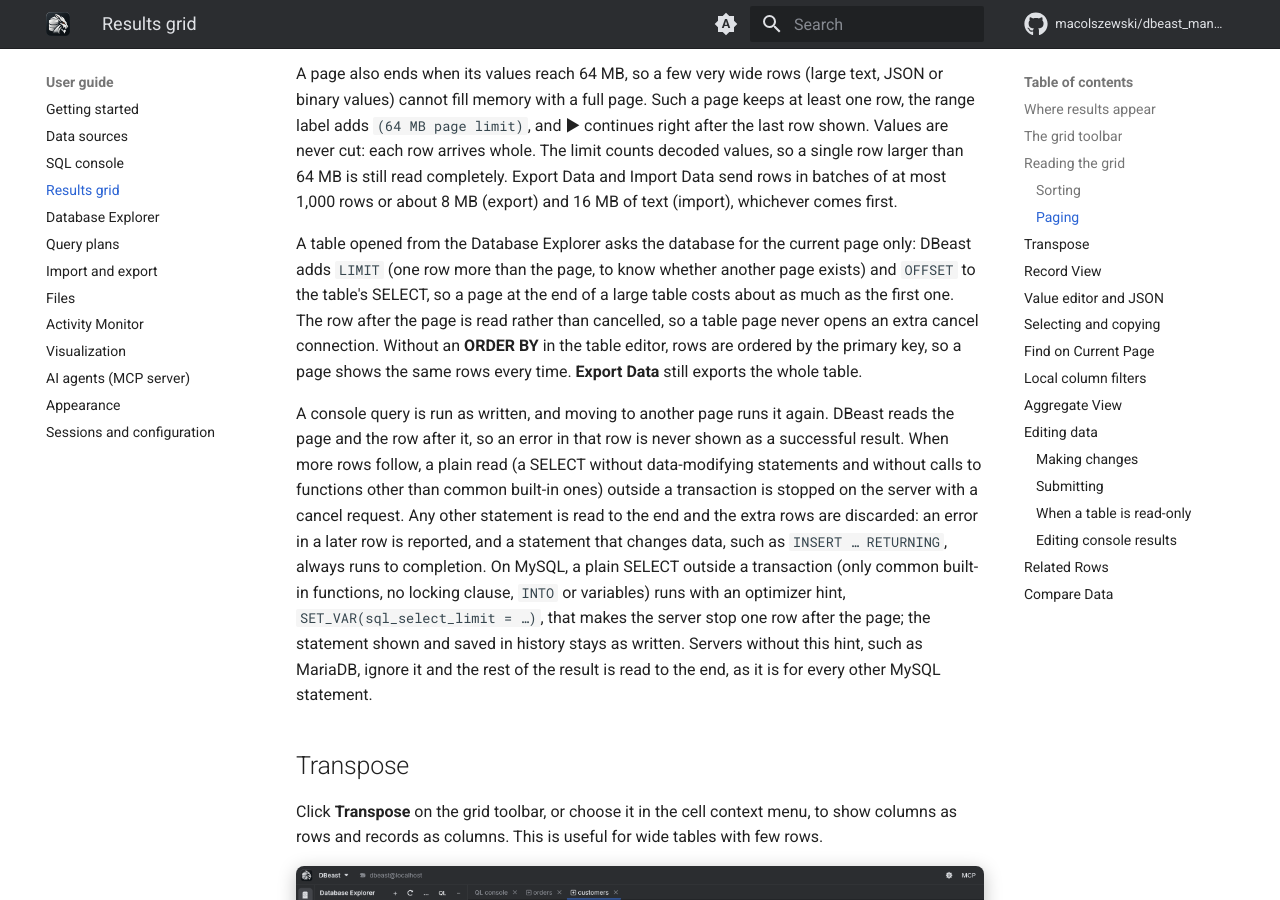
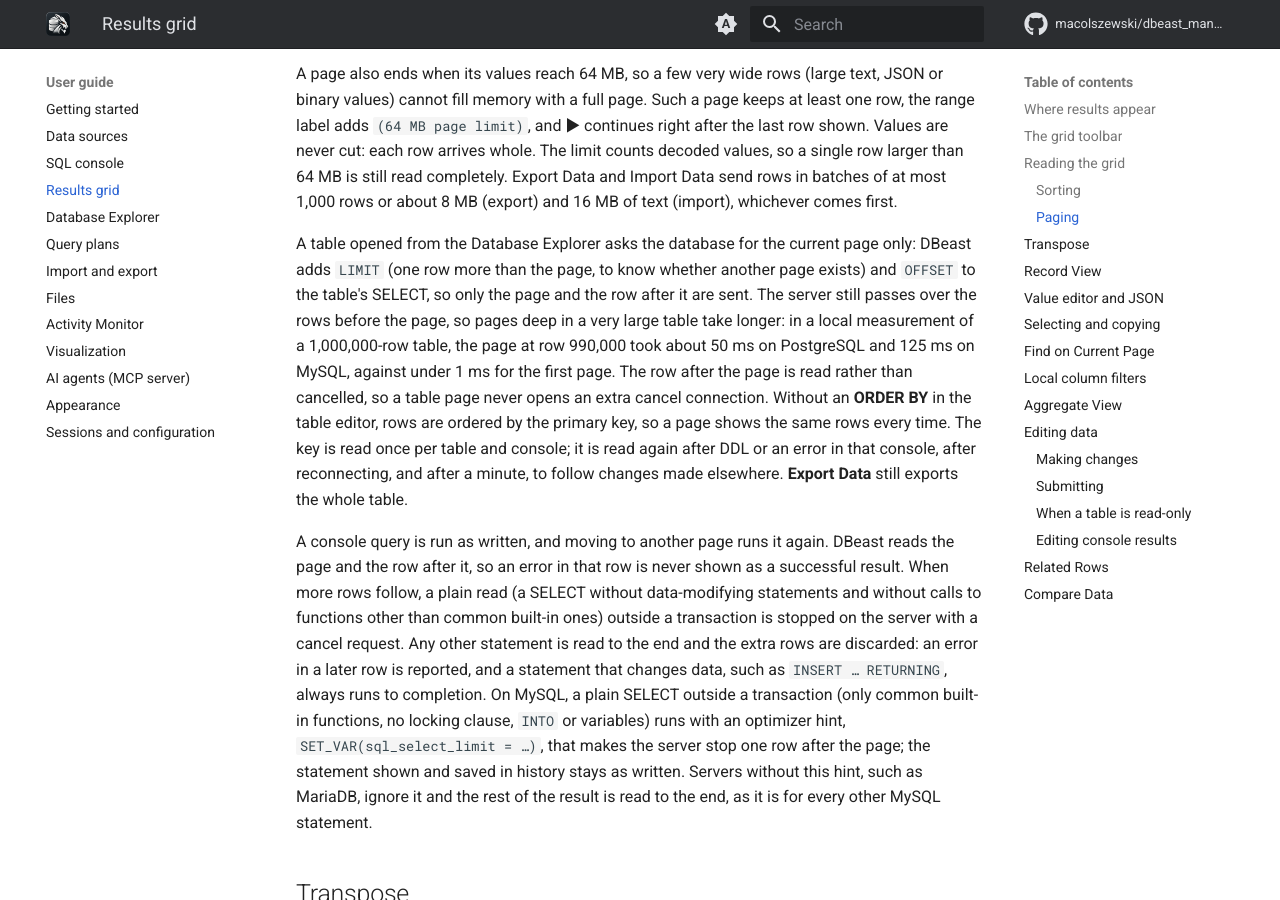
Before and after one commit to macolszewski/dbeast_manager, an MkDocs documentation site: the page built from docs/guide/results-grid.md, in a window 1280 px wide and 900 px high, scrolled down 2150 px. Built offline with MkDocs 1.6.1 and Material for MkDocs 9.7.7, drawn with Linux system fonts in a browser that asks for light colours; comment, search, counter and statistics services are not loaded.

Commit message:
docs: describe completion loading and table page costs

```diff
--- a/docs/guide/results-grid.md
+++ b/docs/guide/results-grid.md
@@ -51,7 +51,7 @@ Results are fetched one page at a time, 500 rows by default. Use ◀ and ▶ to
 
 A page also ends when its values reach 64 MB, so a few very wide rows (large text, JSON or binary values) cannot fill memory with a full page. Such a page keeps at least one row, the range label adds `(64 MB page limit)`, and ▶ continues right after the last row shown. Values are never cut: each row arrives whole. The limit counts decoded values, so a single row larger than 64 MB is still read completely. Export Data and Import Data send rows in batches of at most 1,000 rows or about 8 MB (export) and 16 MB of text (import), whichever comes first.
 
-A table opened from the Database Explorer asks the database for the current page only: DBeast adds `LIMIT` (one row more than the page, to know whether another page exists) and `OFFSET` to the table's SELECT, so a page at the end of a large table costs about as much as the first one. The row after the page is read rather than cancelled, so a table page never opens an extra cancel connection. Without an **ORDER BY** in the table editor, rows are ordered by the primary key, so a page shows the same rows every time. **Export Data** still exports the whole table.
+A table opened from the Database Explorer asks the database for the current page only: DBeast adds `LIMIT` (one row more than the page, to know whether another page exists) and `OFFSET` to the table's SELECT, so only the page and the row after it are sent. The server still passes over the rows before the page, so pages deep in a very large table take longer: in a local measurement of a 1,000,000-row table, the page at row 990,000 took about 50 ms on PostgreSQL and 125 ms on MySQL, against under 1 ms for the first page. The row after the page is read rather than cancelled, so a table page never opens an extra cancel connection. Without an **ORDER BY** in the table editor, rows are ordered by the primary key, so a page shows the same rows every time. The key is read once per table and console; it is read again after DDL or an error in that console, after reconnecting, and after a minute, to follow changes made elsewhere. **Export Data** still exports the whole table.
 
 A console query is run as written, and moving to another page runs it again. DBeast reads the page and the row after it, so an error in that row is never shown as a successful result. When more rows follow, a plain read (a SELECT without data-modifying statements and without calls to functions other than common built-in ones) outside a transaction is stopped on the server with a cancel request. Any other statement is read to the end and the extra rows are discarded: an error in a later row is reported, and a statement that changes data, such as `INSERT … RETURNING`, always runs to completion. On MySQL, a plain SELECT outside a transaction (only common built-in functions, no locking clause, `INTO` or variables) runs with an optimizer hint, `SET_VAR(sql_select_limit = …)`, that makes the server stop one row after the page; the statement shown and saved in history stays as written. Servers without this hint, such as MariaDB, ignore it and the rest of the result is read to the end, as it is for every other MySQL statement.
 
```
Also changed, not shown: docs/guide/sql-console.md (+1 -1 lines).
